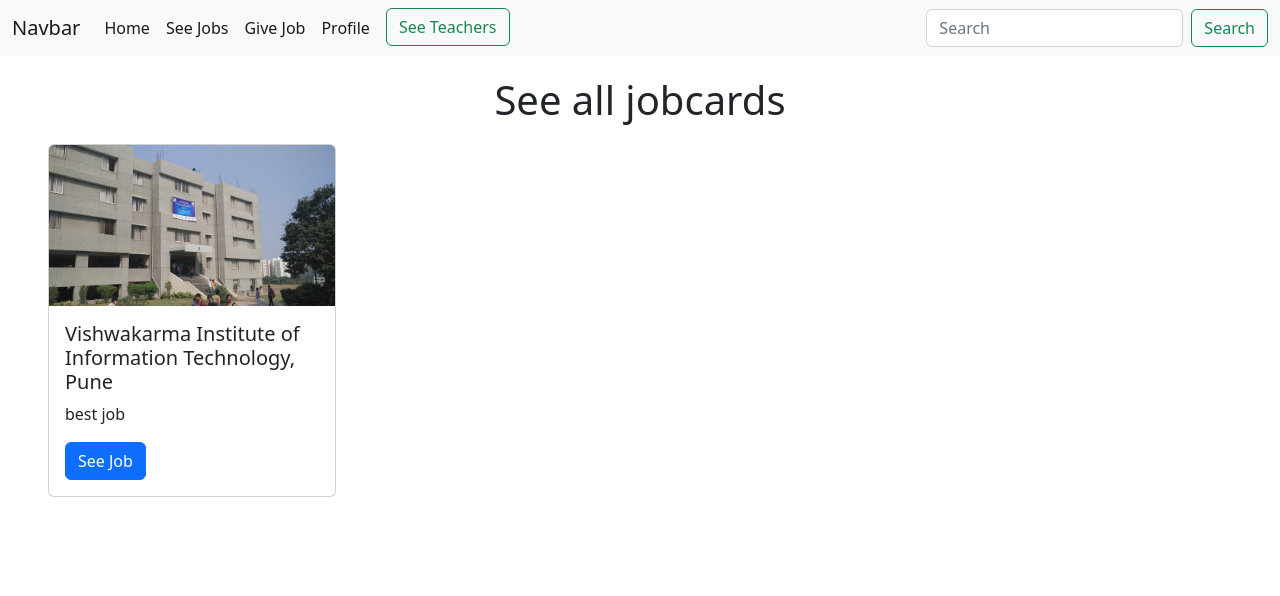
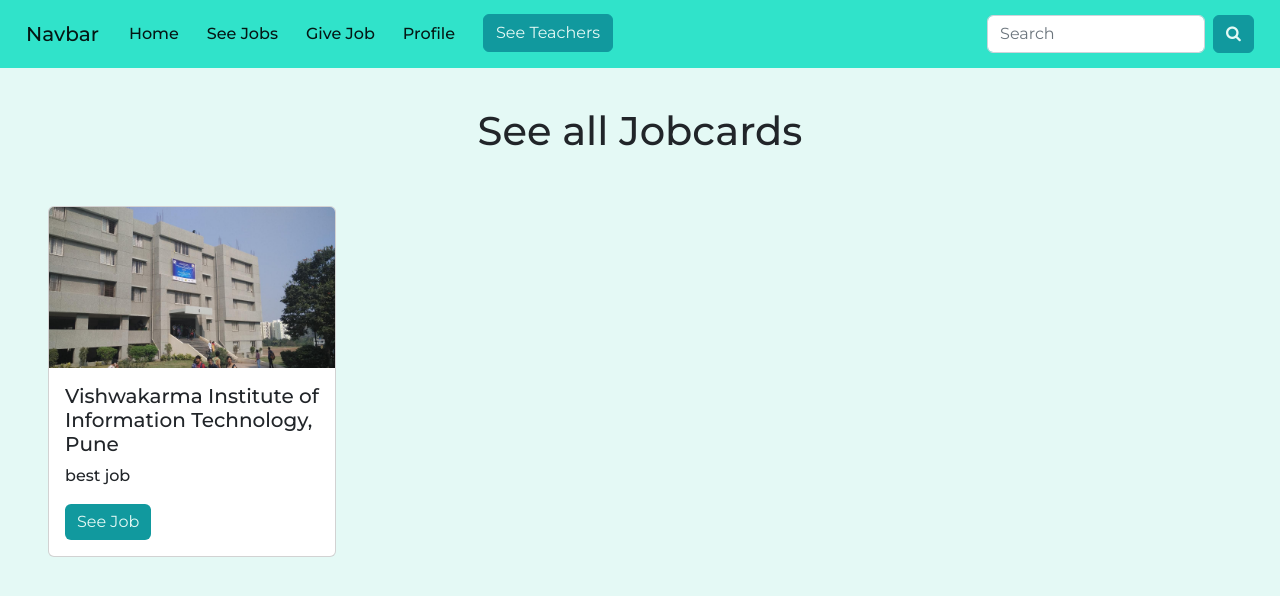
Before and after one commit to alio-programmer/facultysearch, a Django app: page /jobcards in a window 1280 px wide. Shown: the top 596 px of the page. Run offline with Django 3.2, Linux system fonts and the light colour scheme; data comes from the database, SQL or seed files in the repository.

Commit message:
Added design to jobcard page

```diff
--- a/templates/collagedetail.html
+++ b/templates/collagedetail.html
@@ -69,7 +69,7 @@
       margin-bottom: 15px;
     }
     .card-text{
-      font-size: 20px;
+      font-size: 18px;
     }
   </style>
   <body>
--- a/templates/colleges.html
+++ b/templates/colleges.html
@@ -3,7 +3,7 @@
   <head>
     <meta charset="utf-8">
     <meta name="viewport" content="width=device-width, initial-scale=1">
-    <title>FacultySearch</title>
+    <title>FacultySearch - Colleges</title>
     <link href="https://cdn.jsdelivr.net/npm/bootstrap@5.2.1/dist/css/bootstrap.min.css" rel="stylesheet" integrity="sha384-iYQeCzEYFbKjA/T2uDLTpkwGzCiq6soy8tYaI1GyVh/UjpbCx/TYkiZhlZB6+fzT" crossorigin="anonymous">
     <link rel="preconnect" href="https://fonts.googleapis.com">
     <link rel="preconnect" href="https://fonts.gstatic.com" crossorigin>
@@ -37,7 +37,7 @@
     .btn {
       background-color: #11999E;
       color: #E4F9F5;
-      outline-color: #11999E;
+      border-color: #11999E;
     }
 
     #teachers:hover, #search:hover {
@@ -51,7 +51,7 @@
 
     .see-all-clg {
       font-weight: 600;
-      margin: 2% 0 3%;
+      margin: 3% 0 4%;
     }
 
     li {
--- a/templates/jobcards.html
+++ b/templates/jobcards.html
@@ -3,8 +3,13 @@
   <head>
     <meta charset="utf-8">
     <meta name="viewport" content="width=device-width, initial-scale=1">
-    <title>Bootstrap demo</title>
+    <title>FacultySearch - Jobcards</title>
     <link href="https://cdn.jsdelivr.net/npm/bootstrap@5.2.1/dist/css/bootstrap.min.css" rel="stylesheet" integrity="sha384-iYQeCzEYFbKjA/T2uDLTpkwGzCiq6soy8tYaI1GyVh/UjpbCx/TYkiZhlZB6+fzT" crossorigin="anonymous">
+    <link rel="preconnect" href="https://fonts.googleapis.com">
+    <link rel="preconnect" href="https://fonts.gstatic.com" crossorigin>
+    <link href="https://fonts.googleapis.com/css2?family=Montserrat:wght@400;500;600;700&display=swap" rel="stylesheet">
+    <link rel="stylesheet" href="https://cdnjs.cloudflare.com/ajax/libs/font-awesome/4.7.0/css/font-awesome.min.css">
+
   </head>
   <style>
     .card-container{
@@ -17,9 +22,50 @@
       margin: 20px 0;
 
     }
+
+    .navbar {
+      background-color: #30E3CA;
+      padding: 1.1%;
+    }
+
+    body {
+      background-color: #E4F9F5;
+      font-family: 'Montserrat', sans-serif;
+      font-weight: 500;
+      overflow-x: hidden;
+    }
+
+    .btn {
+      background-color: #11999E;
+      color: #E4F9F5;
+      border-color: #11999E;
+    }
+
+    #teachers:hover, #search:hover {
+      background-color: #40514E;
+      color: #E4F9F5;
+    }
+
+    #see-job {
+      border: none;
+    }
+
+    .see-all-jobcards {
+      font-weight: 600;
+      margin-top: 3%;
+      margin-bottom: 4%;
+    }
+
+    li {
+      padding: 0 6px;
+    }
+
+    .nav-link:hover {
+      opacity: 0.7;
+    }
   </style>
   <body>
-    <nav class="navbar navbar-expand-lg bg-light">
+    <nav class="navbar navbar-expand-lg">
         <div class="container-fluid">
           <a class="navbar-brand" href="#">Navbar</a>
           <button class="navbar-toggler" type="button" data-bs-toggle="collapse" data-bs-target="#navbarSupportedContent" aria-controls="navbarSupportedContent" aria-expanded="false" aria-label="Toggle navigation">
@@ -40,17 +86,17 @@
                 <a class="nav-link active" aria-current="page" href="#">Profile</a>
               </li>
               <li class="nav-item">
-                <a class="btn btn-outline-success mx-2" aria-current="page" href="teachers">See Teachers</a>
+                <a id="teachers" class="btn btn-outline-success mx-2" aria-current="page" href="teachers">See Teachers</a>
               </li>
             </ul>
             <form class="d-flex" role="search">
               <input class="form-control me-2" type="search" placeholder="Search" aria-label="Search">
-              <button class="btn btn-outline-success" type="submit">Search</button>
+              <button id="search" class="btn btn-outline-success" type="submit"><i class="fa fa-search"></i></button>
             </form>
           </div>
         </div>
       </nav>
-    <div class="mx-auto"><h1 class="mx-auto">See all jobcards</h1></div>
+    <div class="see-all-jobcards mx-auto"><h1 class="mx-auto">See all Jobcards</h1></div>
 
 <div class="card-container mx-5 my-2">
 {% for i in obj %}
@@ -59,7 +105,7 @@
         <div class="card-body">
           <h5 class="card-title">{{i.college.name}}</h5>
           <p class="card-text">{{i.job_description}}</p>
-          <a href="jobcarddetail/{{i.id}}" class="btn btn-primary">See Job</a>
+          <a id="see-job" href="jobcarddetail/{{i.id}}" class="btn btn-dark">See Job</a>
         </div>
       </div>
       {% endfor %}
--- a/templates/teachers.html
+++ b/templates/teachers.html
@@ -3,7 +3,7 @@
   <head>
     <meta charset="utf-8">
     <meta name="viewport" content="width=device-width, initial-scale=1">
-    <title>Bootstrap demo</title>
+    <title>FacultySearch - Teachers</title>
     <link href="https://cdn.jsdelivr.net/npm/bootstrap@5.2.1/dist/css/bootstrap.min.css" rel="stylesheet" integrity="sha384-iYQeCzEYFbKjA/T2uDLTpkwGzCiq6soy8tYaI1GyVh/UjpbCx/TYkiZhlZB6+fzT" crossorigin="anonymous">
     <link rel="preconnect" href="https://fonts.googleapis.com">
     <link rel="preconnect" href="https://fonts.gstatic.com" crossorigin>
@@ -35,7 +35,7 @@
     .btn {
       background-color: #11999E;
       color: #E4F9F5;
-      outline-color: #11999E;
+      border-color: #11999E;
     }
 
     #college:hover, #search:hover {
@@ -49,7 +49,7 @@
 
     .see-all-teachers {
       font-weight: 600;
-      margin: 2% 0 3%;
+      margin: 3% 0 4%;
     }
 
     li {
--- a/templates/yourprofile.html
+++ b/templates/yourprofile.html
@@ -3,7 +3,7 @@
   <head>
     <meta charset="utf-8">
     <meta name="viewport" content="width=device-width, initial-scale=1">
-    <title>Bootstrap demo</title>
+    <title>Profile</title>
     <link href="https://cdn.jsdelivr.net/npm/bootstrap@5.2.1/dist/css/bootstrap.min.css" rel="stylesheet" integrity="sha384-iYQeCzEYFbKjA/T2uDLTpkwGzCiq6soy8tYaI1GyVh/UjpbCx/TYkiZhlZB6+fzT" crossorigin="anonymous">
   </head>
   <body>
```
